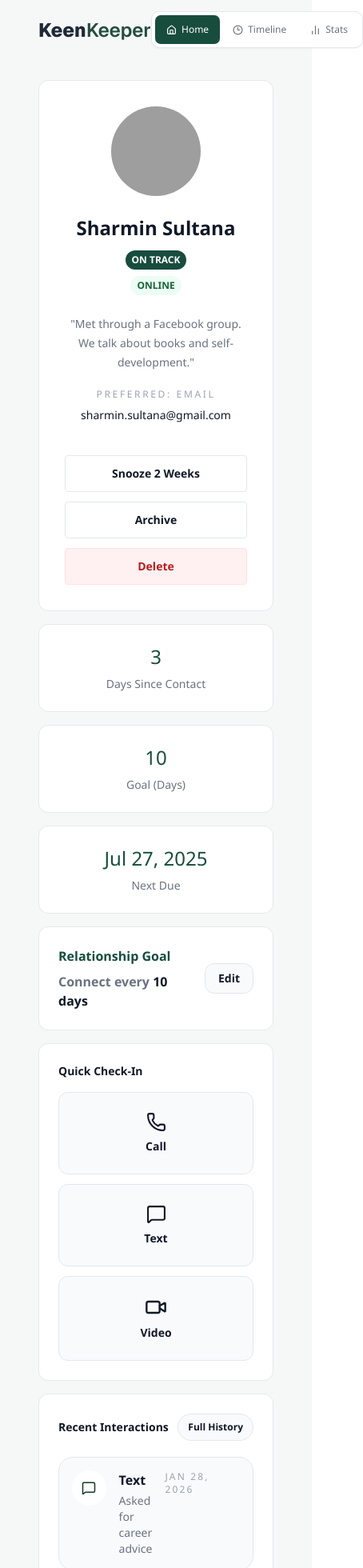
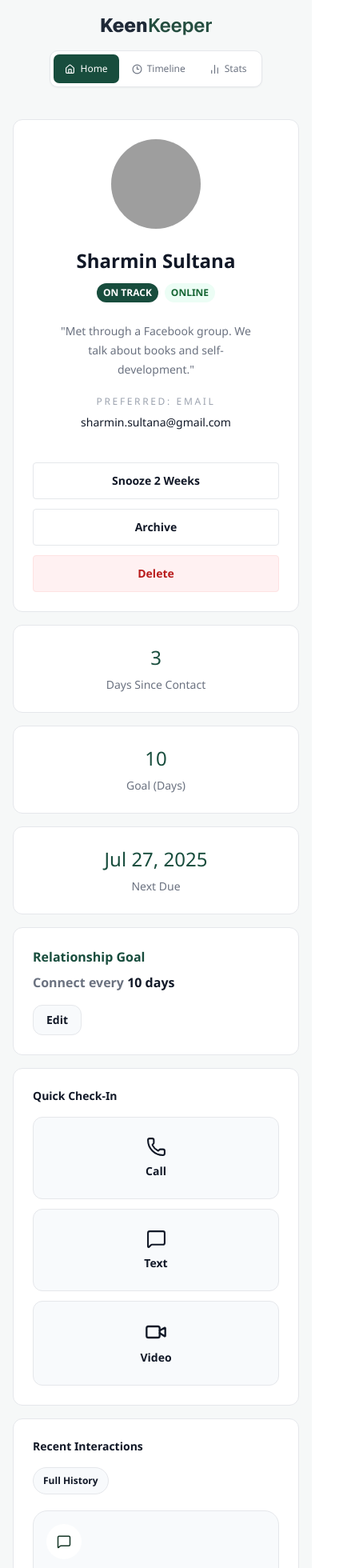
Before and after one commit to rayhan-fardous/kin-keeper, a Next.js app: page /friend/1 in a window 390 px wide. Shown: the top 1960 px of the page at 80% size, 454 px wide, since content can reach past the window. Built offline with nearby package versions, Linux system fonts and the light colour scheme; grey boxes are pictures that could not be loaded.

Commit message:
mobile and larger devices responsive

```diff
--- a/src/app/friend/[id]/page.js
+++ b/src/app/friend/[id]/page.js
@@ -64,8 +64,8 @@ export default async function FriendDetails({ params }) {
   }
 
   return (
-    <main className="min-h-screen bg-[#f6f8f8] px-12 pb-24 pt-3.5">
-      <div className="mx-auto flex w-full max-w-5xl items-center justify-between">
+    <main className="min-h-screen bg-[#f6f8f8] px-4 pb-16 pt-4 md:px-12 md:pb-24 md:pt-3.5">
+      <div className="mx-auto flex w-full max-w-5xl flex-col items-center justify-between  gap-4 sm:flex-row sm:gap-0">
         <Image
           src="/logo.png"
           alt="KeenKeeper logo"
@@ -101,7 +101,7 @@ export default async function FriendDetails({ params }) {
 
       <section className="mx-auto mt-10 max-w-5xl">
         <div className="grid gap-4 lg:grid-cols-[1.05fr_1.95fr]">
-          <div className="rounded-xl border border-[#e5e7eb] bg-white p-8">
+          <div className="rounded-xl border border-[#e5e7eb] bg-white p-6 sm:p-8">
             <div className="flex flex-col items-center text-center">
               <div className="h-28 w-28 overflow-hidden rounded-full bg-[#f3f4f6]">
                 <img
@@ -114,7 +114,7 @@ export default async function FriendDetails({ params }) {
                 <p className="text-2xl font-semibold text-[#111827]">
                   {friend.name}
                 </p>
-                <div className="mt-3 flex flex-col items-center justify-center gap-2">
+                <div className="mt-3 flex flex-wrap items-center justify-center gap-2">
                   <span
                     className={`rounded-full px-2 py-1 text-xs uppercase font-semibold ${statusStyles[friend.status]}`}
                   >
@@ -179,7 +179,7 @@ export default async function FriendDetails({ params }) {
             </div>
 
             <div className="rounded-xl border border-[#e5e7eb] bg-white p-6">
-              <div className="flex items-center justify-between gap-4">
+              <div className="flex flex-col items-start justify-between gap-4 sm:flex-row sm:items-center">
                 <div>
                   <p className="text-md font-bold text-[#184d3d]">
                     Relationship Goal
@@ -216,7 +216,7 @@ export default async function FriendDetails({ params }) {
             </div>
 
             <div className="rounded-xl border border-[#e5e7eb] bg-white p-6">
-              <div className="flex items-center justify-between">
+              <div className="flex flex-col items-start justify-between gap-4 sm:flex-row sm:items-center">
                 <p className="text-sm font-semibold text-[#111827]">
                   Recent Interactions
                 </p>
@@ -230,7 +230,7 @@ export default async function FriendDetails({ params }) {
                   return (
                     <div
                       key={index}
-                      className="flex items-start gap-4 rounded-[18px] border border-[#e5e7eb] bg-[#f8fafc] p-4"
+                      className="flex flex-col items-start gap-4 rounded-[18px] border border-[#e5e7eb] bg-[#f8fafc] p-4 sm:flex-row sm:items-center"
                     >
                       <span className="inline-flex h-11 w-11 items-center justify-center rounded-full bg-white text-[#153626]">
                         <Icon size={18} />
--- a/src/app/frienddetails/[id]/page.js
+++ b/src/app/frienddetails/[id]/page.js
@@ -64,8 +64,8 @@ export default async function FriendDetails({ params }) {
   }
 
   return (
-    <main className="min-h-screen bg-[#f6f8f8] px-12 pb-24 pt-3.5">
-      <div className="mx-auto flex w-full max-w-5xl items-center justify-between">
+    <main className="min-h-screen bg-[#f6f8f8] px-4 pb-16 pt-4 md:px-12 md:pb-24 md:pt-3.5">
+      <div className="mx-auto flex w-full max-w-5xl flex-col items-center justify-between  gap-4 sm:flex-row sm:gap-0">
         <Image
           src="/logo.png"
           alt="KeenKeeper logo"
@@ -101,7 +101,7 @@ export default async function FriendDetails({ params }) {
 
       <section className="mx-auto mt-10 max-w-5xl">
         <div className="grid gap-4 lg:grid-cols-[1.05fr_1.95fr]">
-          <div className="rounded-xl border border-[#e5e7eb] bg-white p-8">
+          <div className="rounded-xl border border-[#e5e7eb] bg-white p-6 sm:p-8">
             <div className="flex flex-col items-center text-center">
               <div className="h-28 w-28 overflow-hidden rounded-full bg-[#f3f4f6]">
                 <img
@@ -114,7 +114,7 @@ export default async function FriendDetails({ params }) {
                 <p className="text-2xl font-semibold text-[#111827]">
                   {friend.name}
                 </p>
-                <div className="mt-3 flex flex-col items-center justify-center gap-2">
+                <div className="mt-3 flex flex-wrap items-center justify-center gap-2">
                   <span
                     className={`rounded-full px-2 py-1 text-xs uppercase font-semibold ${statusStyles[friend.status]}`}
                   >
@@ -179,7 +179,7 @@ export default async function FriendDetails({ params }) {
             </div>
 
             <div className="rounded-xl border border-[#e5e7eb] bg-white p-6">
-              <div className="flex items-center justify-between gap-4">
+              <div className="flex flex-col items-start justify-between gap-4 sm:flex-row sm:items-center">
                 <div>
                   <p className="text-md font-bold text-[#184d3d]">
                     Relationship Goal
@@ -216,7 +216,7 @@ export default async function FriendDetails({ params }) {
             </div>
 
             <div className="rounded-xl border border-[#e5e7eb] bg-white p-6">
-              <div className="flex items-center justify-between">
+              <div className="flex flex-col items-start justify-between gap-4 sm:flex-row sm:items-center">
                 <p className="text-sm font-semibold text-[#111827]">
                   Recent Interactions
                 </p>
@@ -230,7 +230,7 @@ export default async function FriendDetails({ params }) {
                   return (
                     <div
                       key={index}
-                      className="flex items-start gap-4 rounded-[18px] border border-[#e5e7eb] bg-[#f8fafc] p-4"
+                      className="flex flex-col items-start gap-4 rounded-[18px] border border-[#e5e7eb] bg-[#f8fafc] p-4 sm:flex-row sm:items-center"
                     >
                       <span className="inline-flex h-11 w-11 items-center justify-center rounded-full bg-white text-[#153626]">
                         <Icon size={18} />
--- a/src/app/layout.js
+++ b/src/app/layout.js
@@ -13,7 +13,7 @@ export default function RootLayout({ children }) {
       <body>
         {children}
         <footer className="mt-10 bg-[#153626] text-white">
-          <div className="mx-auto flex [h-413px] max-w-5xl flex-col items-center justify-center gap-8 px-6 py-10">
+          <div className="mx-auto flex min-h-75 max-w-5xl flex-col items-center justify-center gap-8 px-6 py-10">
             <div className="flex flex-col items-center justify-center gap-6 text-center">
               <Image
                 src="/logo-xl.png"
--- a/src/app/page.js
+++ b/src/app/page.js
@@ -21,8 +21,8 @@ export default function Home() {
     friends.filter((friend) => friend.days_since_contact <= 14).length * 2;
 
   return (
-    <main className="min-h-screen bg-[#f6f8f8] px-12 pt-3.5">
-      <div className="mx-auto flex w-full max-w-5xl items-center justify-between">
+    <main className="min-h-screen bg-[#f6f8f8] px-4 pt-4 md:px-12 md:pt-3.5">
+      <div className="mx-auto flex w-full max-w-5xl flex-col items-center justify-between gap-4 sm:flex-row sm:gap-0">
         <Image
           src="/logo.png"
           alt="KeenKeeper logo"
@@ -56,7 +56,7 @@ export default function Home() {
         </nav>
       </div>
 
-      <section className="mx-auto mt-14 max-w-5xl px-8 py-12">
+      <section className="mx-auto mt-8 max-w-5xl px-5 py-8  sm:mt-14 sm:px-8 sm:py-12">
         <div className="text-center">
           <h1 className="mt-4 text-4xl font-semibold text-[#111827] sm:text-5xl">
             Friends to keep close in your life
--- a/src/app/stats/page.js
+++ b/src/app/stats/page.js
@@ -13,8 +13,8 @@ const data = [
 
 export default function Stats() {
   return (
-    <main className="min-h-screen bg-[#f6f8f8] px-12 pb-24 pt-3.5">
-      <div className="mx-auto flex w-full max-w-5xl items-center justify-between">
+    <main className="min-h-screen bg-[#f6f8f8] px-4 pb-16 pt-4 md:px-12 md:pb-24 md:pt-3.5">
+      <div className="mx-auto flex w-full max-w-5xl flex-col items-center justify-between gap-4 sm:flex-row sm:gap-0">
         <Link href="/">
           <Image
             src="/logo.png"
@@ -51,11 +51,11 @@ export default function Stats() {
       </div>
 
       <section className="mx-auto mt-16 max-w-5xl">
-        <h1 className="text-[34px] font-bold text-[#1f2937]">
+        <h1 className="text-3xl font-bold text-[#1f2937] md:text-[34px]">
           Friendship Analytics
         </h1>
 
-        <div className="mb-10 mt-8 flex h-110 flex-col relative rounded-2xl border border-[#e2e8f0] bg-white p-8 shadow-[0_1px_2px_rgba(0,0,0,0.03)]">
+        <div className="relative mb-10 mt-8 flex min-h-110 flex-col rounded-2xl border border-[#e2e8f0] bg-white p-5 shadow-[0_1px_2px_rgba(0,0,0,0.03)] sm:p-8">
           <h2 className="text-[15px] font-semibold text-[#2f5346]">
             By Interaction Type
           </h2>
--- a/src/app/timeline/page.js
+++ b/src/app/timeline/page.js
@@ -35,8 +35,8 @@ export default function Timeline() {
   ];
 
   return (
-    <main className="min-h-screen bg-[#f6f8f8] px-12 pb-24 pt-3.5">
-      <div className="mx-auto flex w-full max-w-5xl items-center justify-between">
+    <main className="min-h-screen bg-[#f6f8f8] px-4 pb-16 pt-4 md:px-12 md:pb-24 md:pt-3.5">
+      <div className="mx-auto flex w-full max-w-5xl flex-col items-center justify-between gap-4 sm:flex-row sm:gap-0">
         <Link href="/">
           <Image
             src="/logo.png"
@@ -73,9 +73,9 @@ export default function Timeline() {
       </div>
 
       <section className="mx-auto mt-16 max-w-5xl">
-        <h1 className="text-[34px] font-bold text-[#1f2937]">Timeline</h1>
+        <h1 className="text-3xl md:text-[34px] font-bold text-[#1f2937]">Timeline</h1>
 
-        <div className="mb-6 mt-6 flex w-65 items-center justify-between rounded-lg border border-[#e5e7eb] bg-white px-4 py-2 text-sm text-[#6b7280]">
+        <div className="mb-6 mt-6 flex w-full items-center justify-between rounded-lg border border-[#e5e7eb] bg-white px-4 py-2 text-sm text-[#6b7280] sm:w-65">
           <span>Filter timeline</span>
           <ChevronDown size={16} strokeWidth={2} />
         </div>
@@ -84,7 +84,7 @@ export default function Timeline() {
           {timelineData.map((item, idx) => (
             <div
               key={idx}
-              className="flex items-center gap-5 rounded-lg border border-[#f1f5f9] bg-white px-5 py-3 shadow-[0_1px_2px_rgba(0,0,0,0.03)]"
+              className="flex items-center gap-4 rounded-lg border border-[#f1f5f9] bg-white px-4 py-3 shadow-[0_1px_2px_rgba(0,0,0,0.03)]  sm:gap-5 sm:px-5"
             >
               {item.isImage ? (
                 <div className="flex h-7 w-7 shrink-0 items-center justify-center drop-shadow-sm">
```
